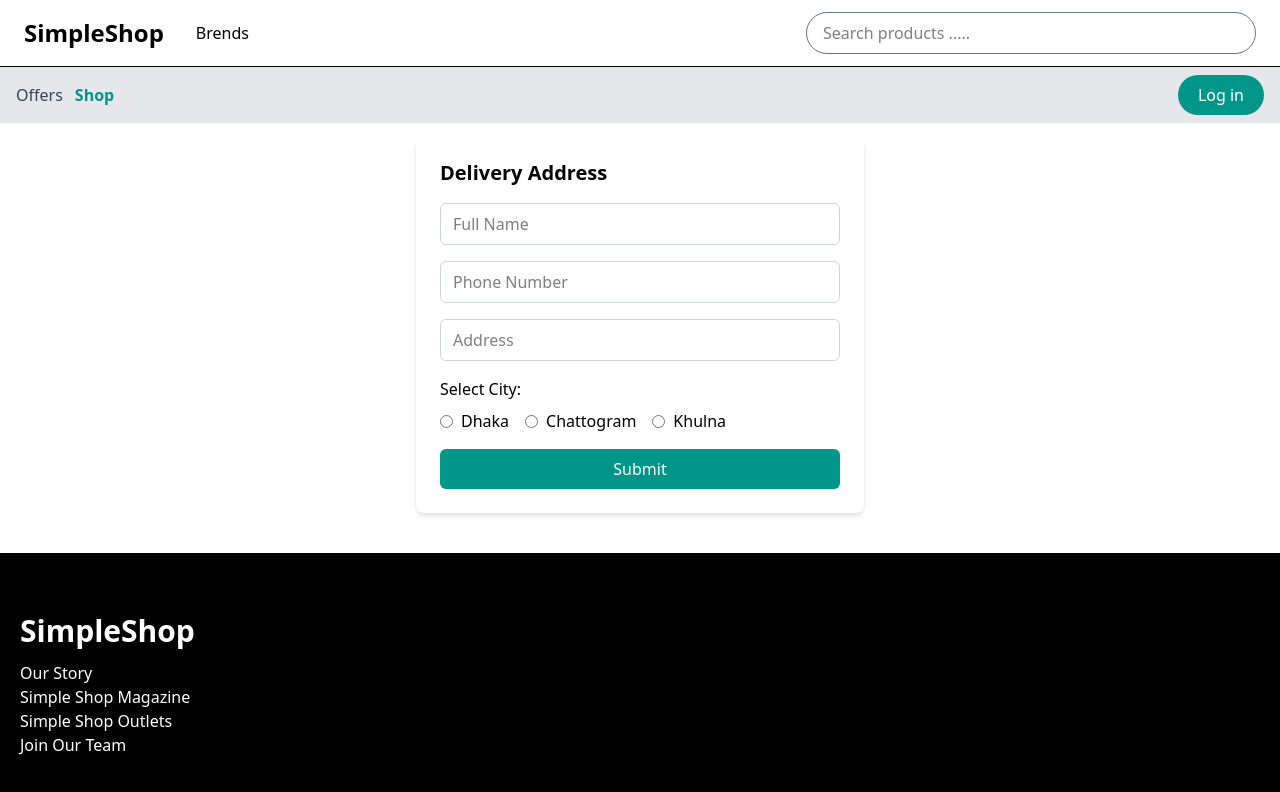
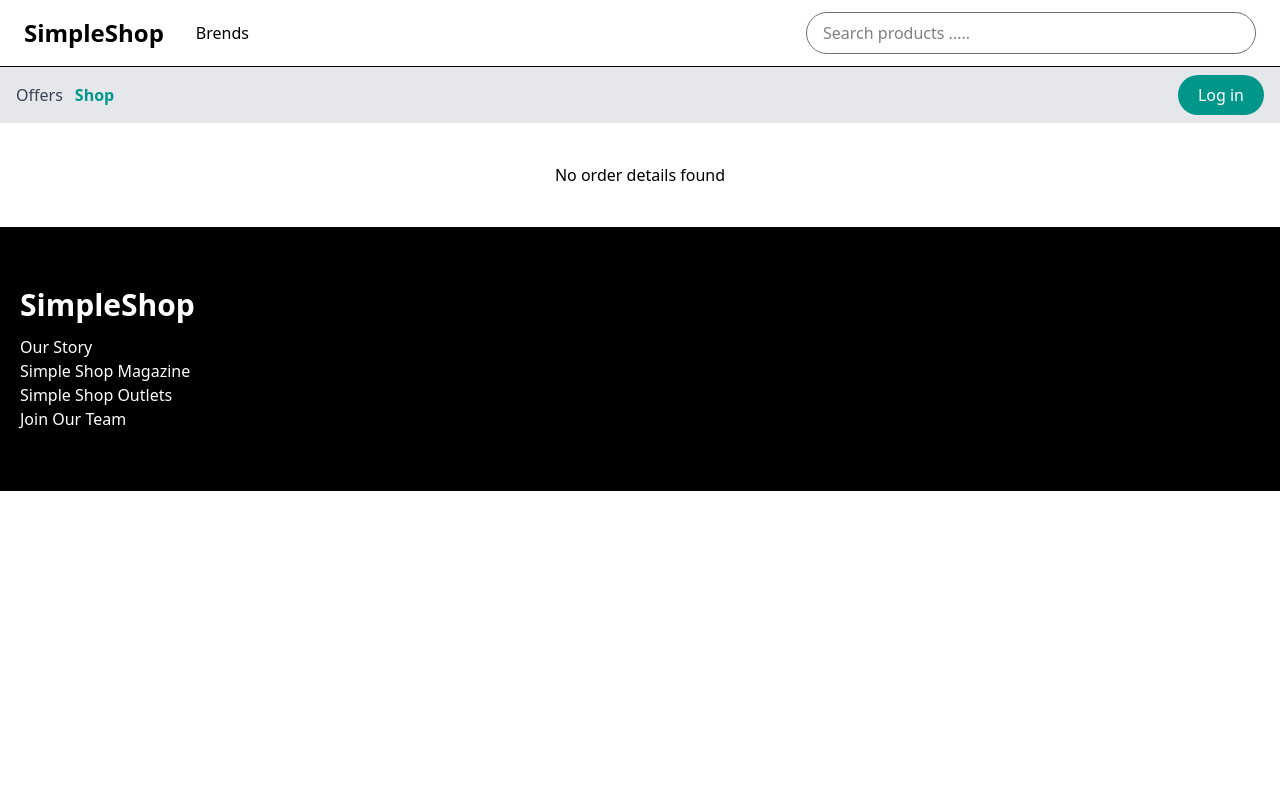
Before and after one commit to rajibulislam60/simpleshop, a React (Vite) app in the folder client/: page /shop/order in a window 1280 px wide. Shown: the top 792 px of the page. Built offline with nearby package versions, Linux system fonts and the light colour scheme.

Commit message:
add functionality

```diff
--- a/client/src/App.jsx
+++ b/client/src/App.jsx
@@ -22,8 +22,8 @@ const router = createBrowserRouter(
           <Route index element={<Home />} />
           <Route path="/shop" element={<Shop />} />
           <Route path="/shop/:id" element={<SingleProduct />} />
-          <Route path="/shop/order/:id" element={<Order />} />
-          <Route path="/shop/order" element={<Address />} />
+          <Route path="/shop/order" element={<Order />} />
+          <Route path="/address" element={<Address />} />
         </Route>
       </Route>
     </>
--- a/client/src/components/products/SingleProduct.jsx
+++ b/client/src/components/products/SingleProduct.jsx
@@ -1,7 +1,7 @@
 import React, { useState } from "react";
 import { useParams, Link, useNavigate } from "react-router";
 import data from "../data";
-import Container from "./../Container";
+import Container from "../Container";
 
 const SingleProduct = () => {
   const { id } = useParams();
@@ -16,8 +16,10 @@ const SingleProduct = () => {
   const increase = () => setQuantity((prev) => prev + 1);
   const decrease = () => setQuantity((prev) => (prev > 1 ? prev - 1 : 1));
 
-  const handleOrder = (id) => {
-    navigate(`/shop/order/${id}`);
+  const handleOrder = () => {
+    navigate(`/address`, {
+      state: { product, quantity },
+    });
   };
 
   return (
--- a/client/src/pages/Address.jsx
+++ b/client/src/pages/Address.jsx
@@ -1,50 +1,90 @@
-import React from "react";
-import Container from "./../components/Container";
+import React, { useState } from "react";
+import { useLocation, useNavigate } from "react-router";
+import Container from "../components/Container";
 
 const Address = () => {
+  const { state } = useLocation();
+  const navigate = useNavigate();
+  const { product, quantity } = state || {};
+
+  const [formData, setFormData] = useState({
+    name: "",
+    phone: "",
+    address: "",
+    city: "",
+  });
+
+  if (!product) {
+    return <h2 className="text-center mt-10">No product selected</h2>;
+  }
+
+  const handleChange = (e) => {
+    setFormData({ ...formData, [e.target.name]: e.target.value });
+  };
+
+  const handleSubmit = (e) => {
+    e.preventDefault();
+    navigate("/shop/order", {
+      state: { product, quantity, formData },
+    });
+  };
+
   return (
     <div>
       <Container>
         <div className="max-w-md mx-auto bg-white shadow-md rounded-lg p-6">
           <h2 className="text-xl font-semibold mb-4">Delivery Address</h2>
-          <form className="flex flex-col gap-4">
+          <form onSubmit={handleSubmit} className="flex flex-col gap-4">
             <input
               type="text"
+              name="name"
               placeholder="Full Name"
-              className="border border-gray-300 rounded-md px-3 py-2 focus:outline-none focus:ring-2 focus:ring-teal-500"
+              value={formData.name}
+              onChange={handleChange}
+              required
+              className="border px-3 py-2 rounded"
             />
             <input
               type="tel"
+              name="phone"
               placeholder="Phone Number"
-              className="border border-gray-300 rounded-md px-3 py-2 focus:outline-none focus:ring-2 focus:ring-teal-500"
+              value={formData.phone}
+              onChange={handleChange}
+              required
+              className="border px-3 py-2 rounded"
             />
             <input
               type="text"
+              name="address"
               placeholder="Address"
-              className="border border-gray-300 rounded-md px-3 py-2 focus:outline-none focus:ring-2 focus:ring-teal-500"
+              value={formData.address}
+              onChange={handleChange}
+              required
+              className="border px-3 py-2 rounded"
             />
+
+            {/* City Radio */}
             <div>
-              <p className="mb-2 font-medium">Select City:</p>
-              <div className="flex gap-4">
-                <label className="flex items-center gap-2">
-                  <input type="radio" name="city" value="Dhaka" />
-                  Dhaka
+              <p className="mb-2 font-medium">City:</p>
+              {["Dhaka", "Chattogram", "Khulna"].map((c) => (
+                <label key={c} className="flex items-center gap-2">
+                  <input
+                    type="radio"
+                    name="city"
+                    value={c}
+                    checked={formData.city === c}
+                    onChange={handleChange}
+                  />
+                  {c}
                 </label>
-                <label className="flex items-center gap-2">
-                  <input type="radio" name="city" value="Chattogram" />
-                  Chattogram
-                </label>
-                <label className="flex items-center gap-2">
-                  <input type="radio" name="city" value="Khulna" />
-                  Khulna
-                </label>
-              </div>
+              ))}
             </div>
+
             <button
               type="submit"
-              className="bg-teal-600 hover:bg-teal-800 text-white py-2 px-4 rounded-md font-medium"
+              className="bg-blue-600 hover:bg-blue-800 text-white py-2 rounded"
             >
-              Submit
+              Confirm Address
             </button>
           </form>
         </div>
--- a/client/src/pages/Order.jsx
+++ b/client/src/pages/Order.jsx
@@ -1,35 +1,53 @@
 import React from "react";
+import { useLocation, Link } from "react-router";
 import Container from "../components/Container";
-import { useParams } from "react-router";
-import data from "../components/data";
 
 const Order = () => {
-  const { id } = useParams();
-  const product = data.find((item) => item.id === parseInt(id));
+  const { state } = useLocation();
+  const { product, quantity, formData } = state || {};
 
-  if (!product) {
-    return (
-      <Container>
-        <h2 className="text-red-500">Product not found!</h2>
-      </Container>
-    );
+  if (!product || !formData) {
+    return <h2 className="text-center mt-10">No order details found</h2>;
   }
 
-  const productTotalPrice = product.quantity * product.price;
+  const totalPrice = product.price * quantity;
 
   return (
     <div>
       <Container>
-        <div className="flex justify-between items-center">
-          <img
-            className="w-30 h-10 object-cover"
-            src={product.image}
-            alt={product.name}
-          />
-          <h3>{product.name}</h3>
-          <h4>Quantity: {product.quantity}</h4>
-          <h4>Price per unit: {product.price}</h4>
-          <h4>Total Price: {productTotalPrice}</h4>
+        <div className="max-w-lg mx-auto bg-white shadow-md rounded-lg p-6">
+          <h2 className="text-xl font-semibold mb-4 text-green-600">
+            ✅ Order Confirmed!
+          </h2>
+
+          <div className="flex items-center gap-4">
+            <img
+              src={product.image}
+              alt={product.name}
+              className="w-32 h-32 object-cover rounded"
+            />
+            <div>
+              <h3 className="font-bold">{product.name}</h3>
+              <p>Price: Tk {product.price}</p>
+              <p>Quantity: {quantity}</p>
+              <p className="font-semibold">Total: Tk {totalPrice}</p>
+            </div>
+          </div>
+
+          <div className="mt-4">
+            <h3 className="font-semibold mb-2">Delivery Details</h3>
+            <p>Name: {formData.name}</p>
+            <p>Phone: {formData.phone}</p>
+            <p>Address: {formData.address}</p>
+            <p>City: {formData.city}</p>
+          </div>
+
+          <Link
+            to="/shop"
+            className="block text-center bg-blue-600 hover:bg-blue-800 text-white mt-4 py-2 rounded"
+          >
+            Back to Shop
+          </Link>
         </div>
       </Container>
     </div>
```
